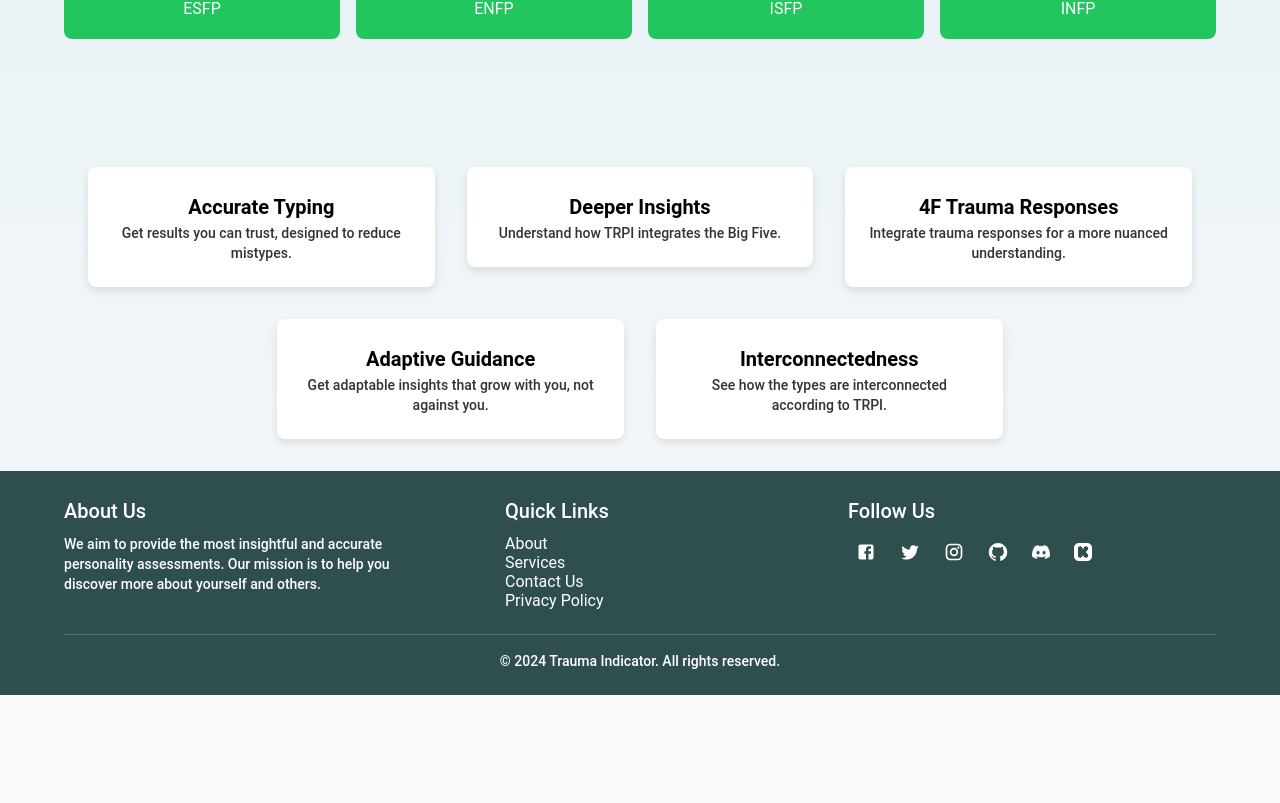
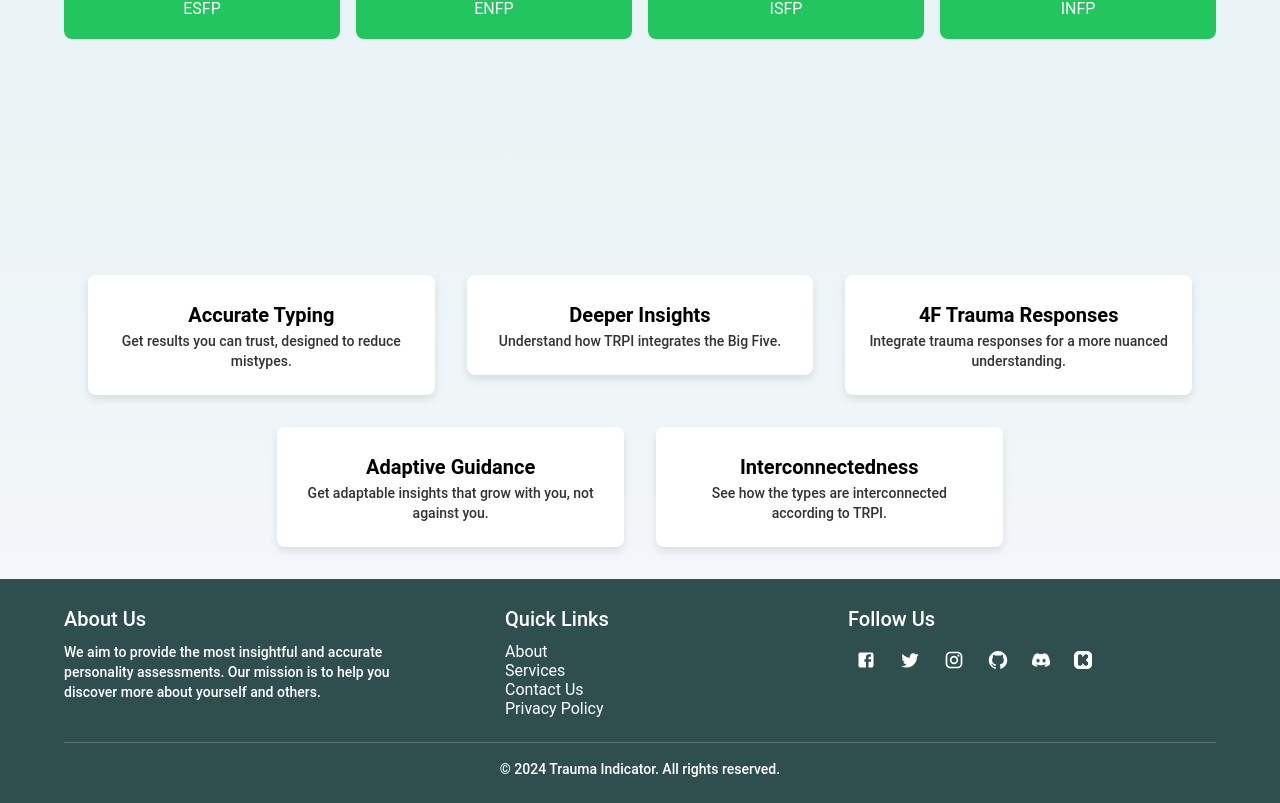
Before and after one commit to hroac/TRPI, a React (Create React App) app: page /#/ in a window 1280 px wide. Shown: the part 957-1760 px from the top of the page. Before the commit the page ends 1652 px from the top, so only its background shows below. Built offline with nearby package versions, Linux system fonts and the light colour scheme; no server answers.

Commit message:
added carousal

```diff
--- a/src/components/Carousel.tsx
+++ b/src/components/Carousel.tsx
@@ -1,16 +1,15 @@
 import React from 'react';
 import { Swiper, SwiperSlide } from 'swiper/react';
-import { Box, Container, Typography } from '@mui/material';
+import { Box } from '@mui/material';
 import 'swiper/css';
 
 interface Slide {
-  title: string;
-  description: string;
+  content: React.ReactNode; // Allows passing any React component or JSX
 }
 
 interface CarouselProps {
   slides: Slide[];
-  settings?: any;  // Use `any` for flexibility; alternatively, define a strict type for settings
+  settings?: any; // Use `any` for flexibility; alternatively, define a strict type for settings
 }
 
 // Default Swiper settings
@@ -31,19 +30,7 @@ const Carousel: React.FC<CarouselProps> = ({ slides, settings = defaultSettings
         {slides.map((slide, index) => (
           <SwiperSlide key={index}>
             <Box sx={{ padding: '20px', backgroundColor: 'background', borderRadius: '8px' }}>
-            <Box>
-          <Box style={{ marginBottom: '100px' }} />
-            <Container maxWidth="md" sx={{ mt: 4, mb: 4 }}>
-              <Typography variant="h1" component="h2" gutterBottom>
-                  {slide.title}
-              </Typography>
-            </Container>
-            <Container maxWidth="md" sx={{ mt: 4, mb: 4 }}>
-              <Typography variant="h3" component="h2" gutterBottom>
-                  {slide.description}
-              </Typography>
-            </Container>
-          </Box>
+              {slide.content}
             </Box>
           </SwiperSlide>
         ))}
--- a/src/components/HomePage.tsx
+++ b/src/components/HomePage.tsx
@@ -5,40 +5,84 @@ import Carousel from '../components/Carousel';
 import Matrix from './Matrix';
 import { Link } from 'react-router-dom';
 import JsonBinApi from '../utils/saveResults';
-const slides = [
-    {
-      title: "TRAUMA SHAPES YOU BUT IT DOES NOT DEFINE YOU.",
-      description: "Discover your strengths beyond past experiences with TRPI."
-    },
-    {
-      title: "THE JOURNEY TO SELF DISCOVERY BEGINS WITHIN.",
-      description: "TRPI helps you explore your true personality, free from mistypes."
-    },
-    {
-      title: "YOUR PERSONALITY IS YOUR FOUNDATION.",
-      description: "Uncover the layers of who you are, not just who you've become."
-    },
-    {
-      title: "HEALING IS NOT LINEAR.",
-      description: "Discover how the TRPI framework integrates the 4F trauma responses for clarity."
-    },
-    {
-      title: "KNOW YOURSELF AND FIND THE PATH FORWARD.",
-      description: "Let TRPI’s insights guide you toward a future defined by self-awareness."
-    }
-  ];
+import { Bar } from 'react-chartjs-2';
+
 
 const Home = () => {
   const [total, setTotal] = useState<number>(0)
+  const [bins, setBins] = useState<Array<any>>([])
 
-  const getTotal = async () => {
+  const getBins = async () => {
     const collection = await JsonBinApi.getBinsInCollection();
-    return collection.length;
+      const bins =  []
+      setTotal(collection.length);
+
+            for(const key of collection) {
+               const bin = await JsonBinApi.getBinById(key.record);
+               bins.push(bin);
+               setBins(bins)
+
+            }
   }
 
   useEffect(() => {
-    getTotal().then((t) => setTotal(t));
+    if(!total) {
+    getBins();
+
+    }
   })
+
+  const slides = total ? bins.map((bin: any) => {
+    const options = {
+      responsive: true,
+      plugins: {
+        legend: { display: false },
+        title: { display: true, text: 'Big Five Personality Scores' },
+      },
+      scales: { y: { beginAtZero: true, max: 100 } },
+    };
+    const data = {
+      labels: ['Openness', 'Conscientiousness', 'Extraversion', 'Agreeableness', 'Neuroticism'],
+      datasets: [
+        {
+          label: 'Big Five Scores',
+          data: [
+            bin.bigFiveResponses.openness * 100,
+            bin.bigFiveResponses.conscientiousness * 100,
+            bin.bigFiveResponses.extraversion * 100,
+            bin.bigFiveResponses.agreeableness * 100,
+            bin.bigFiveResponses.neuroticism * 100,
+          ],
+          backgroundColor: [
+            'rgba(75, 192, 192, 0.6)',
+            'rgba(54, 162, 235, 0.6)',
+            'rgba(255, 206, 86, 0.6)',
+            'rgba(153, 102, 255, 0.6)',
+            'rgba(255, 99, 132, 0.6)',
+          ],
+          borderColor: [
+            'rgba(75, 192, 192, 1)',
+            'rgba(54, 162, 235, 1)',
+            'rgba(255, 206, 86, 1)',
+            'rgba(153, 102, 255, 1)',
+            'rgba(255, 99, 132, 1)',
+          ],
+          borderWidth: 1,
+        },
+      ],
+    };
+    return {content:(
+      <Box sx={{textAlign: 'center'}}>
+        <Typography variant="h5" gutterBottom>
+          TRPI Test Results - {bin.primary4FType} - {bin.type}
+        </Typography>
+        <Box my={3}>
+          <Bar data={data} options={options} />
+        </Box>
+      </Box>
+    )}
+  })
+  : [{content: (<div/>)}]
   return (
     <Container sx={{marginTop: '64px'}}>
       {/* Hero Section */}
@@ -112,6 +156,15 @@ const Home = () => {
         <Matrix/>
       </Box>
 
+      <Grid container spacing={1} sx={{
+          mt: 6,
+          px: 3,
+          justifyContent: 'center'
+        }}>
+
+      <Carousel slides={slides}/>
+
+      </Grid>
       {/* Benefits Section */}
       <Grid
         container
--- a/src/pages/Overview.tsx
+++ b/src/pages/Overview.tsx
@@ -28,7 +28,7 @@ const Home: React.FC = () => {
   return (
     <Container sx={{ marginTop: '64px', padding: { xs: '10px', md: '20px' } }}>
       {/* Carousel */}
-      <Carousel slides={slides} />
+
 
       {/* Main Content */}
       <Box>
--- a/src/utils/saveResults.ts
+++ b/src/utils/saveResults.ts
@@ -66,6 +66,7 @@ class JsonBinApi {
                 headers: {
                     'X-Master-Key': API_KEY,
                     'Content-Type': 'application/json',
+                    'Access-Control-Allow-Origin': '*'
                 },
             });
 
```
